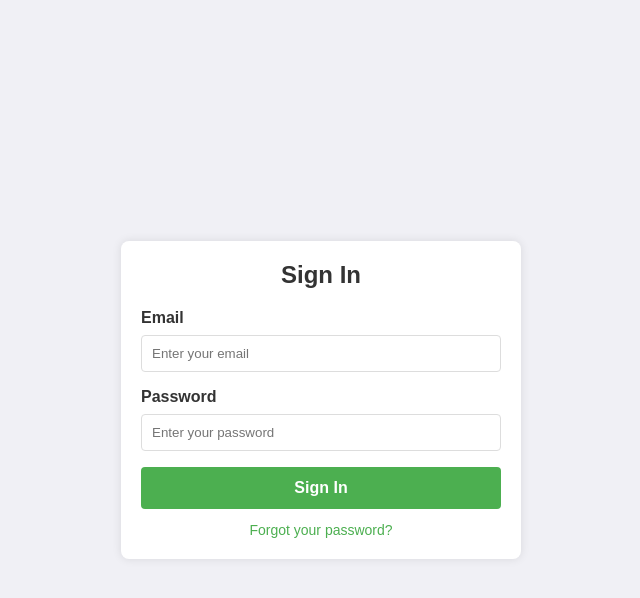
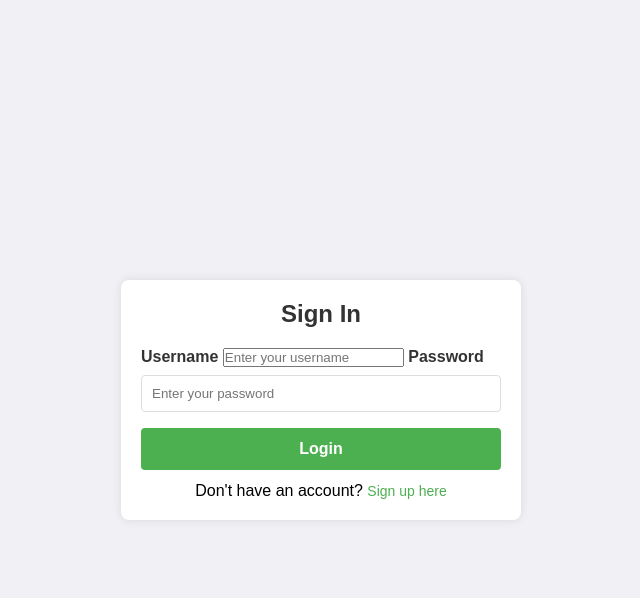
Before and after one commit to Amjuks/Byte-Force_WebDev, a Django app: template byte_force/voyage_mate/templates/voyage_mate/sign-in.html in a window 1280 px wide. Shown: the top 598 px of the page, without its empty margins (319-959 px from the left). Run offline with Django 5.2, Linux system fonts and the light colour scheme; the template is opened without the code that fills it, so the values that code supplies are empty; parts of the project's set-up code (start-up, migrations or seed data) failed here and were passed over.

Commit message:
added more

```diff
--- a/byte_force/voyage_mate/templates/voyage_mate/sign-in.html
+++ b/byte_force/voyage_mate/templates/voyage_mate/sign-in.html
@@ -3,7 +3,7 @@
 <head>
   <meta charset="UTF-8">
   <meta name="viewport" content="width=device-width, initial-scale=1.0">
-  <title>Sign In</title>
+  <title>Sign In - Voyager Mate</title>
   <link rel="stylesheet" href="sign-in.css">
 </head>
 <body>
@@ -11,19 +11,19 @@
     <form class="sign-in-form" action="/login" method="post">
       <h2>Sign In</h2>
 
-      <!-- Email Field -->
-      <label for="email">Email</label>
-      <input type="email" id="email" name="email" placeholder="Enter your email" required>
+      <!-- Username Field -->
+      <label for="username">Username</label>
+      <input type="text" id="username" name="username" placeholder="Enter your username" required>
 
       <!-- Password Field -->
       <label for="password">Password</label>
       <input type="password" id="password" name="password" placeholder="Enter your password" required>
 
-      <!-- Sign In Button -->
-      <button type="submit">Sign In</button>
+      <!-- Login Button -->
+      <button type="submit">Login</button>
 
-      <!-- Forgot Password Link -->
-      <p><a href="#">Forgot your password?</a></p>
+      <!-- Register Link -->
+      <p>Don't have an account? <a href="register.html">Sign up here</a></p>
     </form>
   </div>
 </body>
```
Also changed, not shown: byte_force/voyage_mate/templates/voyage_mate/register.html (+4 -8 lines).
